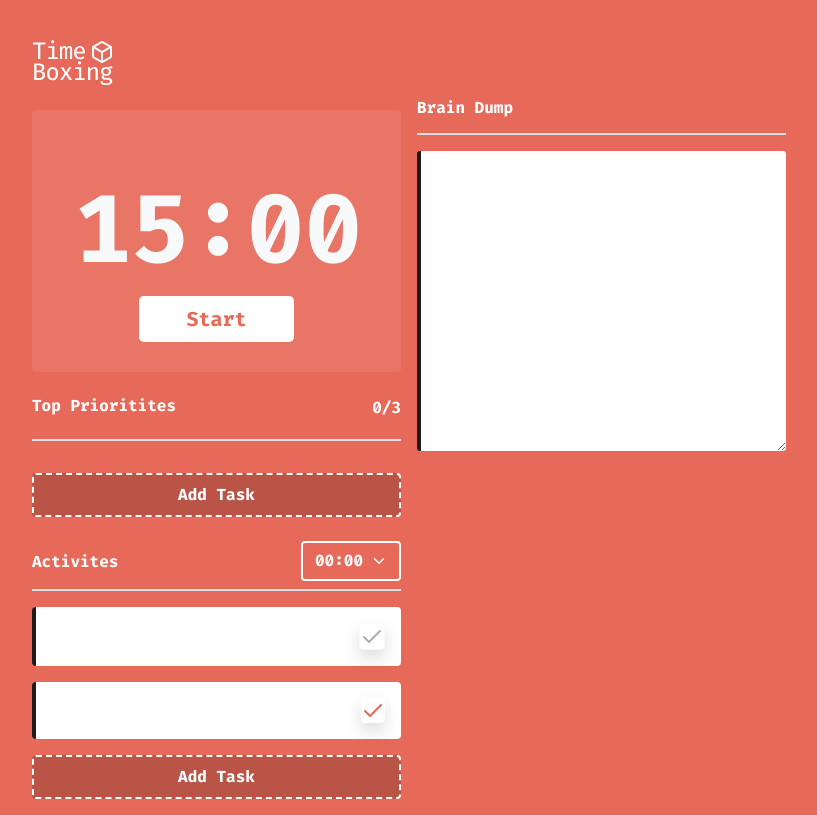
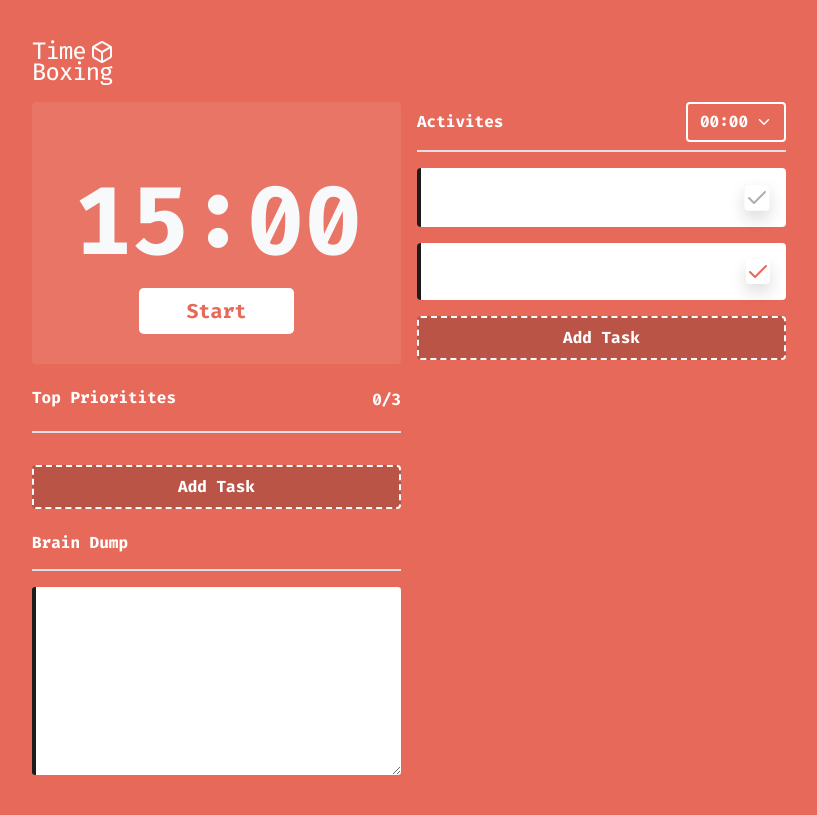
Before and after one commit to filipemelo2002/time-boxing, a React (Create React App) app: page / in a window 1280 px wide. Shown: the whole page, without its empty margins (239-1056 px from the left). Built offline with nearby package versions, Linux system fonts and the light colour scheme.

Commit message:
TB-22 Change Website structure

```diff
--- a/src/App.js
+++ b/src/App.js
@@ -8,13 +8,13 @@ function App() {
   return (
     <>
       <div className="d-grid template-columns-2 m-auto px-2 gap-3">
-        <div className="d-flex flex-column align-items-center gap-4 justify-content-center">
-          <Logo className="mt-4 me-auto img-logo img-logo-container" />
+        <Logo className="mt-4 me-auto img-logo img-logo-container" />
+        <div className="d-flex flex-column align-items-center gap-4 h-100">
           <Timer />
           <TopPriorities />
-          <Activities />
+          <BrainDump />
         </div>
-        <BrainDump />
+        <Activities />
       </div>
     </>
   );
--- a/src/components/BrainDump.js
+++ b/src/components/BrainDump.js
@@ -3,12 +3,12 @@ import { useTimeBoxing } from "../contexts/TimeBoxingContext";
 const BrainDump = () => {
   const { brainDump, onChangeBrainDump } = useTimeBoxing();
   return (
-    <div className="braindump mx-auto">
+    <div className="braindump mx-auto h-100">
       <h4 className="text-white fw-bold border-2 border-bottom pb-3">
         Brain Dump
       </h4>
       <textarea
-        className="rounded-1"
+        className="rounded-1 h-75"
         onChange={(event) => onChangeBrainDump(event.target.value)}
         value={brainDump}
       />
--- a/src/styles/_custom.scss
+++ b/src/styles/_custom.scss
@@ -76,13 +76,12 @@ body {
 
 
 .braindump {
-  margin-top: 5.125rem;
   textarea {
     border: none;
     border-left: 4px solid $black;
     resize: vertical;
     width: 100%;
-    min-height: 18.75rem;
+    height: 100%;
     padding: 1rem;
     margin-top: 0.5rem;
   }
@@ -109,11 +108,19 @@ body {
   max-width: 47.125rem;
   width: 100%;
   padding: 1rem;
+  grid-template-rows: min-content;
+  min-height: 100vh;
   @include media-breakpoint-down(md) {
     grid-template-columns: 1fr;
     padding: 2rem !important;
   }
 }
 
+.activities-component {
+  @include media-breakpoint-down(md) {
+    margin-top: 1rem;
+  }
+}
+
 @import './components/add_task_component';
 @import './components/timer_component';
```
